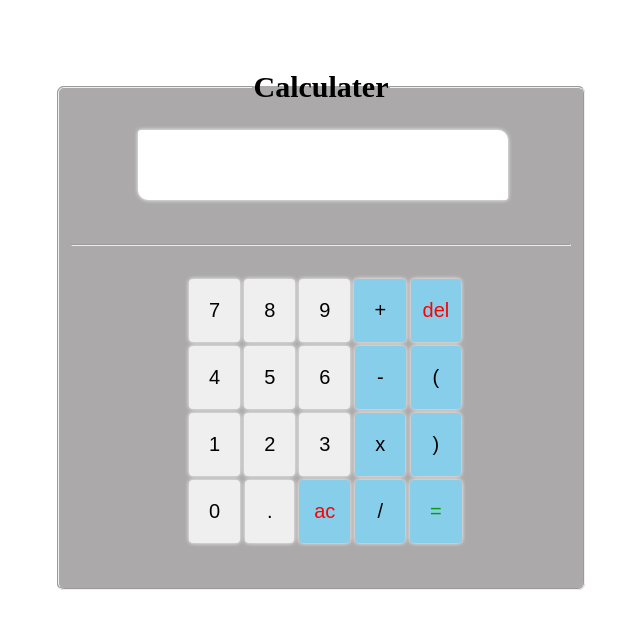
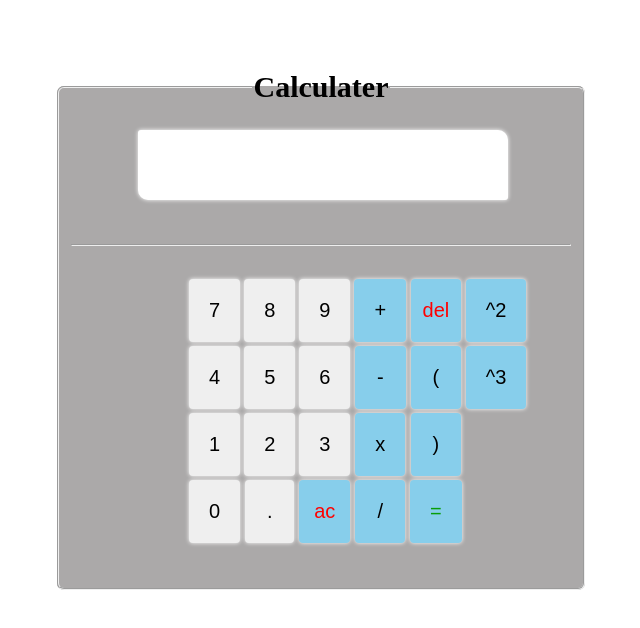
Before and after one commit to Mohmdparsa/Calculator, a plain HTML site: page index.html in a window 1280 px wide. Shown: the whole page, without its empty margins (351-991 px from the left). Drawn offline with Linux system fonts and the light colour scheme.

Commit message:
added some operators

```diff
--- a/index.html
+++ b/index.html
@@ -29,6 +29,10 @@
           <td>
             <input onclick="del()" type="button" value="del" class="del btn operator" />
           </td>
+          <td>
+            <input onclick="powerTwo()" type="button" value="^2" class="powerTwo btn operator" />
+          </td>
+
         </tr>
         <tr>
           <td>
@@ -45,6 +49,9 @@
           </td>
           <td>
             <input onclick="openParenthesis()" type="button" value="(" class="openParenthesis btn operator" />
+          </td>
+          <td>
+            <input onclick="powerThree()" type="button" value="^3" class="powerThree btn operator" />
           </td>
         </tr>
 
--- a/index.js
+++ b/index.js
@@ -56,10 +56,17 @@ function closeParenthesis() {
 function ac() {
   calculate.innerHTML = " ";
 }
+function powerTwo() {
+  calculate.innerHTML += "**2";
+}
+function powerThree() {
+  calculate.innerHTML += "**3";
+}
+
 function equal() {
   calculate.innerHTML = eval(calculate.textContent);
 }
 
 function del() {
-
+  calculate.textContent = calculate.textContent.slice(0, -1);
 }
```
